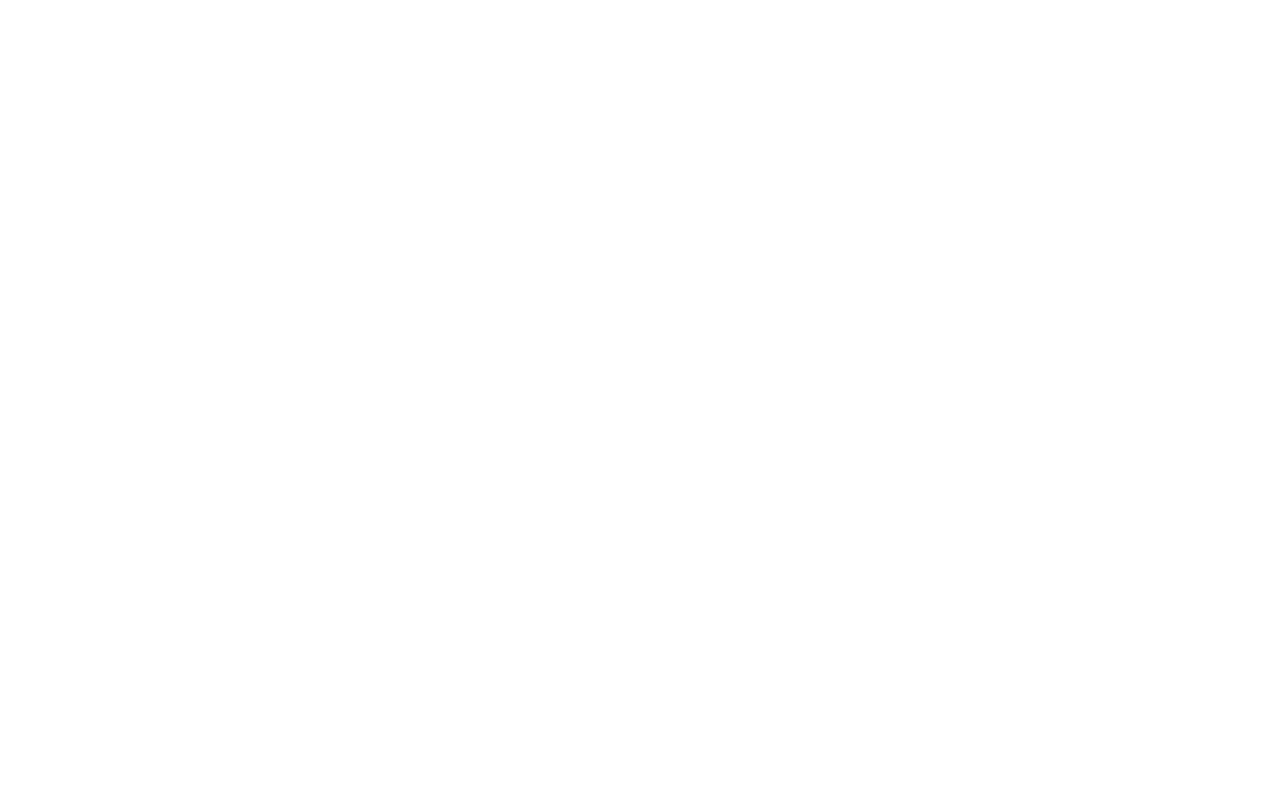
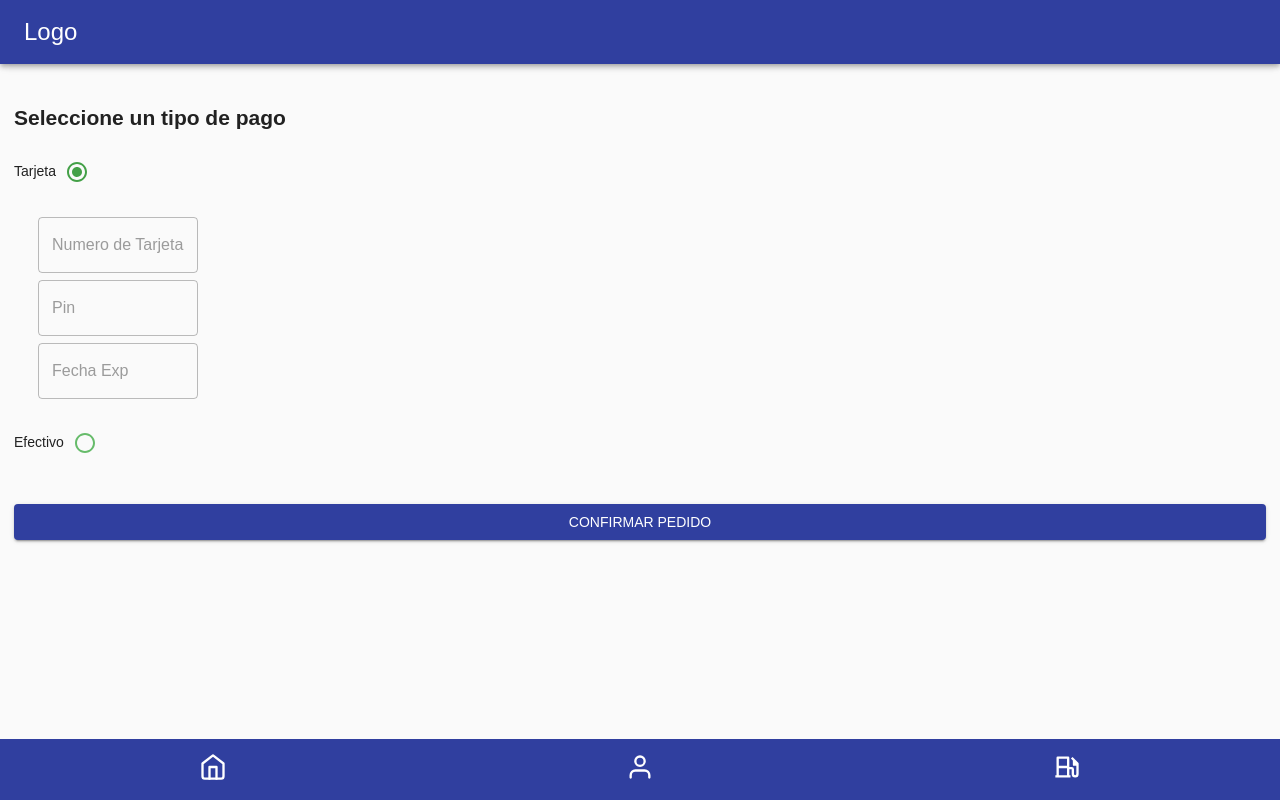
Before and after one commit to josemraud/GasoDomicilio, a React (Create React App) app in the folder frntd_gd/: page /checkout in a window 1280 px wide. Built offline with nearby package versions, Linux system fonts and the light colour scheme.

Commit message:
Creacion interfaz pago
solo diseño

```diff
--- a/frntd_gd/package.json
+++ b/frntd_gd/package.json
@@ -13,7 +13,7 @@
     "react-dom": "^16.13.1",
     "react-icons": "^3.10.0",
     "react-router-dom": "^5.2.0",
-    "react-scripts": "3.4.1",
+    "react-scripts": "^3.4.1",
     "react-virtualized": "^9.21.2"
   },
   "scripts": {
--- a/frntd_gd/src/App.js
+++ b/frntd_gd/src/App.js
@@ -9,7 +9,7 @@ import Login from './components/Content/Login'
 import Registrarse from './components/Content/SignUp'
 import Pedido from './components/Content/Pedido'
 import Recuperacion from './components/Content/Recuperacion'
-
+import Checkout from './components/Content/Checkout'
 export default class extends Component{
   render() {
     /*const auth = {
@@ -27,6 +27,7 @@ export default class extends Component{
           <NRoute path="/signup" component={Registrarse} exact /*auth={auth}*/ />
           <NRoute path="/recuperacion" component={Recuperacion} exact /*auth={auth}*/ />
           <NRoute path="/pedido" component={Pedido} exact /*auth={auth}*/ />
+          <NRoute path="/checkout" component={Checkout} exact/>
         </Switch>
       </Router>
     );
--- /dev/null
+++ b/frntd_gd/src/components/Content/Checkout/index.js
@@ -0,0 +1,101 @@
+import React,{Component} from 'react';
+import Page from '../../Page';
+//import Radio from '../../Radio';
+import {Button} from '@material-ui/core'
+import TextField from '@material-ui/core/TextField';
+import {makeStyles} from '@material-ui/core/styles';
+import { withStyles } from '@material-ui/core/styles';
+import { green } from '@material-ui/core/colors';
+import Radio from '@material-ui/core/Radio';
+
+
+const useStyles = makeStyles((theme) => ({
+  root: {
+    '& > *': {
+      margin: theme.spacing(3),
+      width: '160px',
+      height: '15px'
+    },
+  },
+}));
+
+const GreenRadio = withStyles({
+  root: {
+    color: green[400],
+    '&$checked': {
+      color: green[600],
+    },
+  },
+  checked: {},
+})((props) => <Radio color="default" {...props} />);
+
+export default function Checkout(){
+  const classes = useStyles();
+  const [selectedValue, setSelectedValue] = React.useState('a');
+
+  const handleChange = (event) => {
+    setSelectedValue(event.target.value);
+  };
+
+
+       return(
+
+           <Page
+             title="Logo"
+             showHeader={true}
+             showFooter={true}
+           >
+               <h2>Seleccione un tipo de pago</h2>
+           <div className="classRadio">
+
+
+           <label>Tarjeta</label>
+      <GreenRadio
+        checked={selectedValue === 'a'}
+        onChange={handleChange}
+        value="a"
+        name="radio-button-demo"
+        inputProps={{ 'aria-label': 'B' }}
+      />
+       <br/>
+       <form className={classes.root} noValidate autoComplete="off">
+      <TextField id="outlined-basic" label="Numero de Tarjeta" variant="outlined"   disabled = {true} />
+      <br/>
+      <TextField id="outlined-basic" label="Pin" variant="outlined"   disabled = {true} />
+      <br/>
+      <TextField id="outlined-basic" label="Fecha Exp" variant="outlined"   disabled = {true} />
+
+      <br/>
+      <br/>
+      </form>
+      <br/>
+      <label>Efectivo</label>
+<GreenRadio
+
+
+        checked={selectedValue === 'b'}
+        onChange={handleChange}
+        value="b"
+        name="radio-button-demo"
+        inputProps={{ 'aria-label': 'B' }}
+      />
+
+
+              <br/>
+      <br/>
+           </div>
+           <br/>
+           <Button
+                fullWidth
+                variant="contained"
+                color="secondary"
+              >
+                Confirmar Pedido
+              </Button>
+
+           </Page>
+           );
+
+
+
+   }
--- a/frntd_gd/src/components/Content/Pedido/index.js
+++ b/frntd_gd/src/components/Content/Pedido/index.js
@@ -52,7 +52,7 @@ export default class extends Component{
              <Text/>
              <br/>
              <div>
-             <NavLinkBtn toLink="/" className="btnBack">
+             <NavLinkBtn toLink="/checkout" className="btnBack">
                <Button
                 fullWidth
                 variant="contained"
--- a/frntd_gd/src/components/Footer/index.js
+++ b/frntd_gd/src/components/Footer/index.js
@@ -13,7 +13,7 @@ export default ()=>{
         <ul>
           <li><NavLink to="/recuperacion" ><FiHome size="2em"/></NavLink></li>
           <li><NavLink to="/login"><FiUser size="2em"/></NavLink></li>
-          <li><NavLink to="/signup"><RiGasStationLine size="2em"/></NavLink></li>
+          <li><NavLink to="/pedido"><RiGasStationLine size="2em"/></NavLink></li>
         </ul>
       </nav>
     </footer>
--- /dev/null
+++ b/frntd_gd/src/components/Radio/index.js
@@ -0,0 +1,91 @@
+import React from 'react';
+import { withStyles } from '@material-ui/core/styles';
+import {makeStyles} from '@material-ui/core/styles';
+import { green } from '@material-ui/core/colors';
+import Radio from '@material-ui/core/Radio';
+
+
+const useStyles = makeStyles((theme) => ({
+  root: {
+    '& > *': {
+      margin: theme.spacing(3),
+      width: '160px',
+      height: '15px'
+    },
+  },
+}));
+
+const GreenRadio = withStyles({
+  root: {
+    color: green[400],
+    '&$checked': {
+      color: green[600],
+    },
+  },
+  checked: {},
+})((props) => <Radio color="default" {...props} />);
+
+export default function RadioButtons() {
+  const [selectedValue, setSelectedValue] = React.useState('a');
+  const classes = useStyles();
+  const handleChange = (event) => {
+    setSelectedValue(event.target.value);
+  };
+
+  return (
+    <div>
+     <label>Tarjeta</label>
+      <GreenRadio
+
+        checked={selectedValue === 'a'}
+        onChange={handleChange}
+        value="a"
+        name="radio-button-demo"
+        inputProps={{ 'aria-label': 'B' }}
+      />
+       <br/>
+
+      <br/>
+      <label>Efectivo</label>
+<GreenRadio
+      disabled = {true}
+        checked={selectedValue === 'b'}
+        onChange={handleChange}
+        value="b"
+        name="radio-button-demo"
+        inputProps={{ 'aria-label': 'B' }}
+      />
+
+
+
+    </div>
+  );
+}
+
+
+/*import React from 'react';
+import Radio from '@material-ui/core/Radio';
+import RadioGroup from '@material-ui/core/RadioGroup';
+import FormControlLabel from '@material-ui/core/FormControlLabel';
+import FormControl from '@material-ui/core/FormControl';
+import FormLabel from '@material-ui/core/FormLabel';
+
+export default function RadioButtonsGroup() {
+  const [value, setValue] = React.useState('female');
+
+  const handleChange = (event) => {
+    setValue(event.target.value);
+  };
+
+  return (
+    <FormControl component="fieldset">
+      <FormLabel component="legend">Seleccione un metodo de pago</FormLabel>
+      <RadioGroup aria-label="gender" name="gender1" value={value} onChange={handleChange}>
+        <FormControlLabel value="female" control={<Radio />} label="Tarjeta" />
+        <FormControlLabel value="male" control={<Radio />} label="Efectivo" />
+      </RadioGroup>
+    </FormControl>
+  );
+}
+
+*/
```
Also changed, not shown: frntd_gd/src/components/Content/Checkout/actions.js (added), frntd_gd/src/components/Content/Checkout/checkout.css (added), 1 other file (tests, documents, lock files or other folders).
